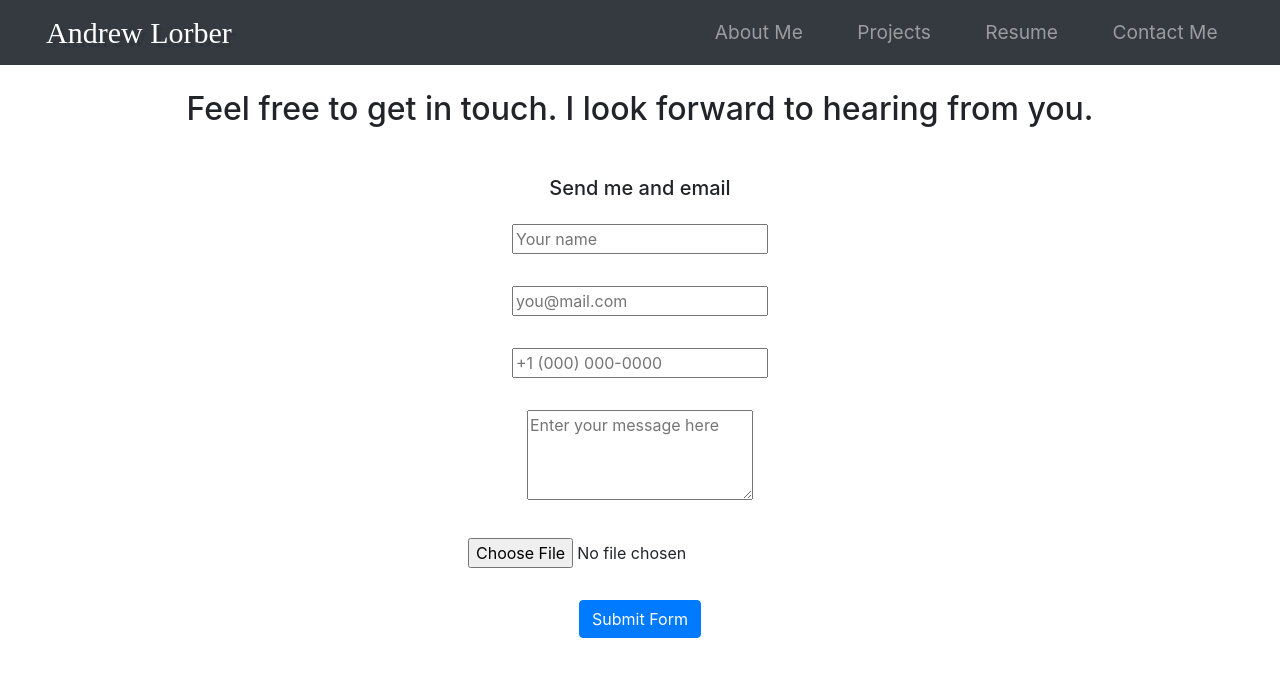
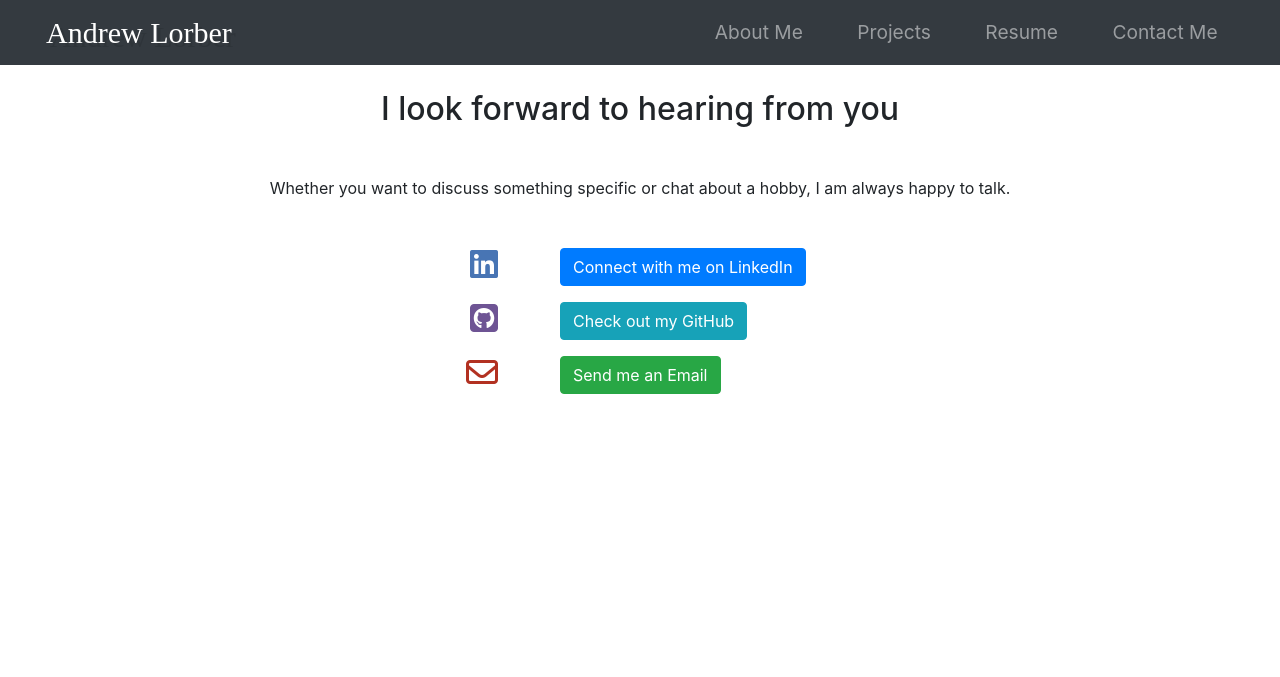
Before and after one commit to alorber/Personal-Website-Old, a Jekyll site: the page built from contact.html, in a window 1280 px wide. Shown: the top 677 px of the page. Built offline with Jekyll 4.4.1, drawn with Linux system fonts in a browser that asks for light colours; nearby versions of some CDN libraries; some web fonts are replaced.

Commit message:
Adds logos and buttons

```diff
--- a/assets/css/contact.css
+++ b/assets/css/contact.css
@@ -1,3 +1,34 @@
-input, textarea {
-	margin: 1em;
+a:link, a:visited, a:hover, a:active  {
+	color: black;
+	text-decoration: none;
 }
+i {
+	font-size: 2em;
+	margin-right: 1em;
+	float: right;
+}
+button {
+	float: left;
+	color: #4875B4;
+}
+.fa-linkedin {
+	color: #4875B4;
+}
+.fa-github-square {
+	color: #6e5494;
+}
+.fa-envelope {
+	color: #B23121;
+}
+
+
+@media (max-width:771px) {
+	.bttn_div {
+		display: none;
+	}
+	i {
+		float: none;
+		font-size: 4em;
+		margin: auto;
+	}
+}
--- a/contact.html
+++ b/contact.html
@@ -6,21 +6,44 @@ js: contact
 ---
 
 <div class="container text-center">
-	<h2 class="mt-4">Feel free to get in touch. I look forward to hearing from you.</h2>
+	<h2 class="mt-4">I look forward to hearing from you</h2>
+	<p class="mt-5">Whether you want to discuss something specific or chat about a hobby,
+		I am always happy to talk.</p>
 
 	<div class="row mt-5">
 		<div class="col">
-			<form action="https://mailthis.to/andrew_lorber" method="POST" encType="multipart/form-data">
-  				<h5>Send me and email</h5>
-  				<input type="name" name="name" placeholder="Your name"></br>
-  				<input type="email" name="email" placeholder="you@mail.com"></br>
-  				<input type="text" name="phone" placeholder="+1 (000) 000-0000"></br>
-  				<textarea name="message" placeholder="Enter your message here" style="height:90px"></textarea></br>
-  				<input type="file" name="file" placeholder=""></br>
-  				<input type="hidden" name="_honeypot" value="">
-  				<input type="hidden" name="_confirmation" value="Sent!">
-				<input type="submit" name="submit" value="Submit Form" class="btn btn-primary">
-			</form>
+			<a href="https://www.linkedin.com/in/andrewlorber/">
+				<i class="fab fa-linkedin"></i>
+			</a>
+		</div>
+		<div class="col-7 bttn_div">
+			<a href="https://www.linkedin.com/in/andrewlorber/">
+				<button type="button" class="btn btn-primary">Connect with me on LinkedIn</button>
+			</a>
+		</div>
+	</div>
+	<div class="row mt-3">
+		<div class="col">
+			<a href="https://github.com/alorber">
+				<i class="fab fa-github-square"></i>
+			</a>
+		</div>
+		<div class="col-7 bttn_div">
+			<a href="https://github.com/alorber">
+				<button type="button" class="btn btn-info">Check out my GitHub</button>
+			</a>
+		</div>
+	</div>
+	<div class="row mt-3">
+		<div class="col">
+			<a href="mailto:andrewlorber@aol.com">
+				<i class="far fa-envelope"></i>
+			</a>
+		</div>
+		<div class="col-7 bttn_div">
+			<a href="mailto:andrewlorber@aol.com">
+				<button type="button" class="btn btn-success">Send me an Email</button>
+			</a>
 		</div>
 	</div>
 </div>
```
